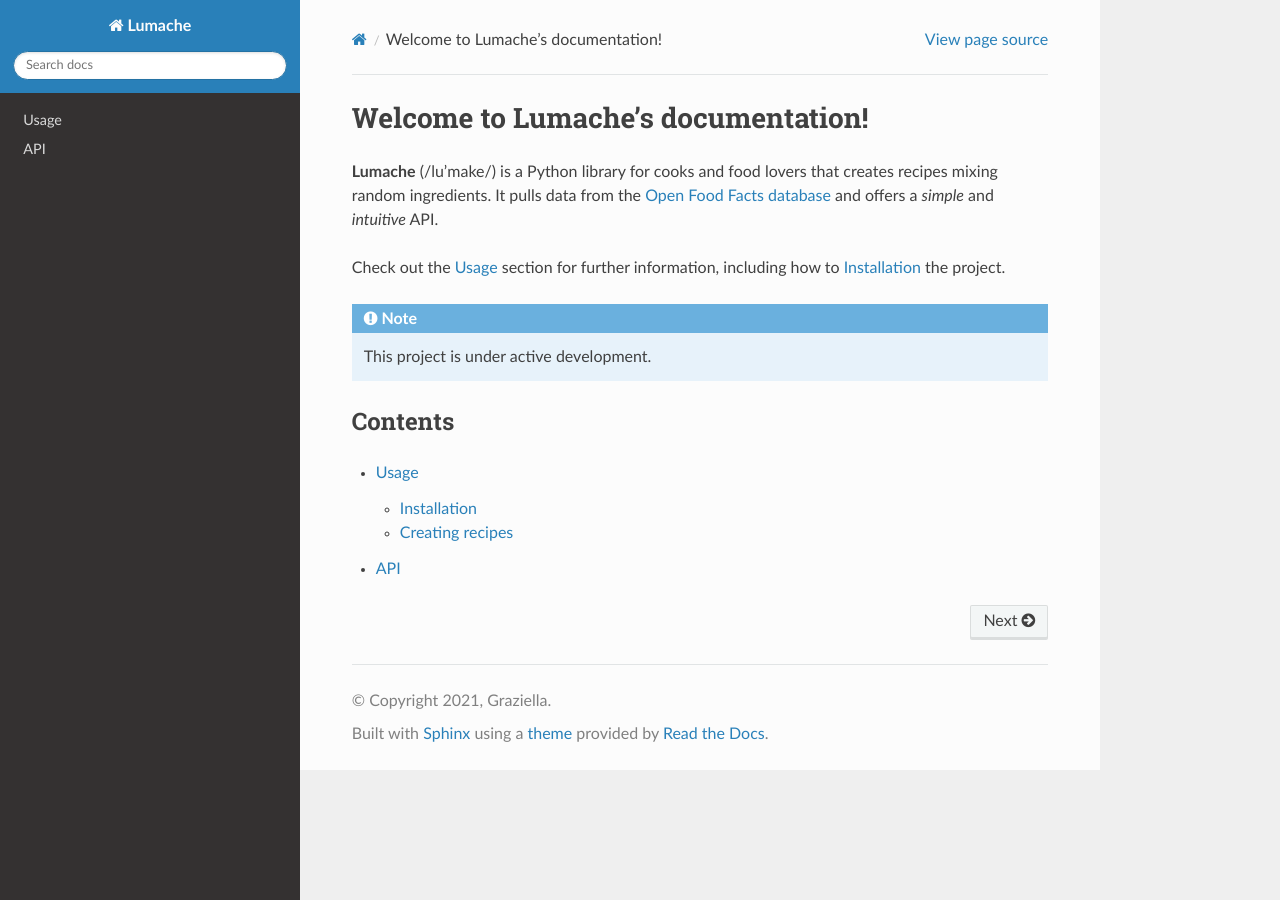
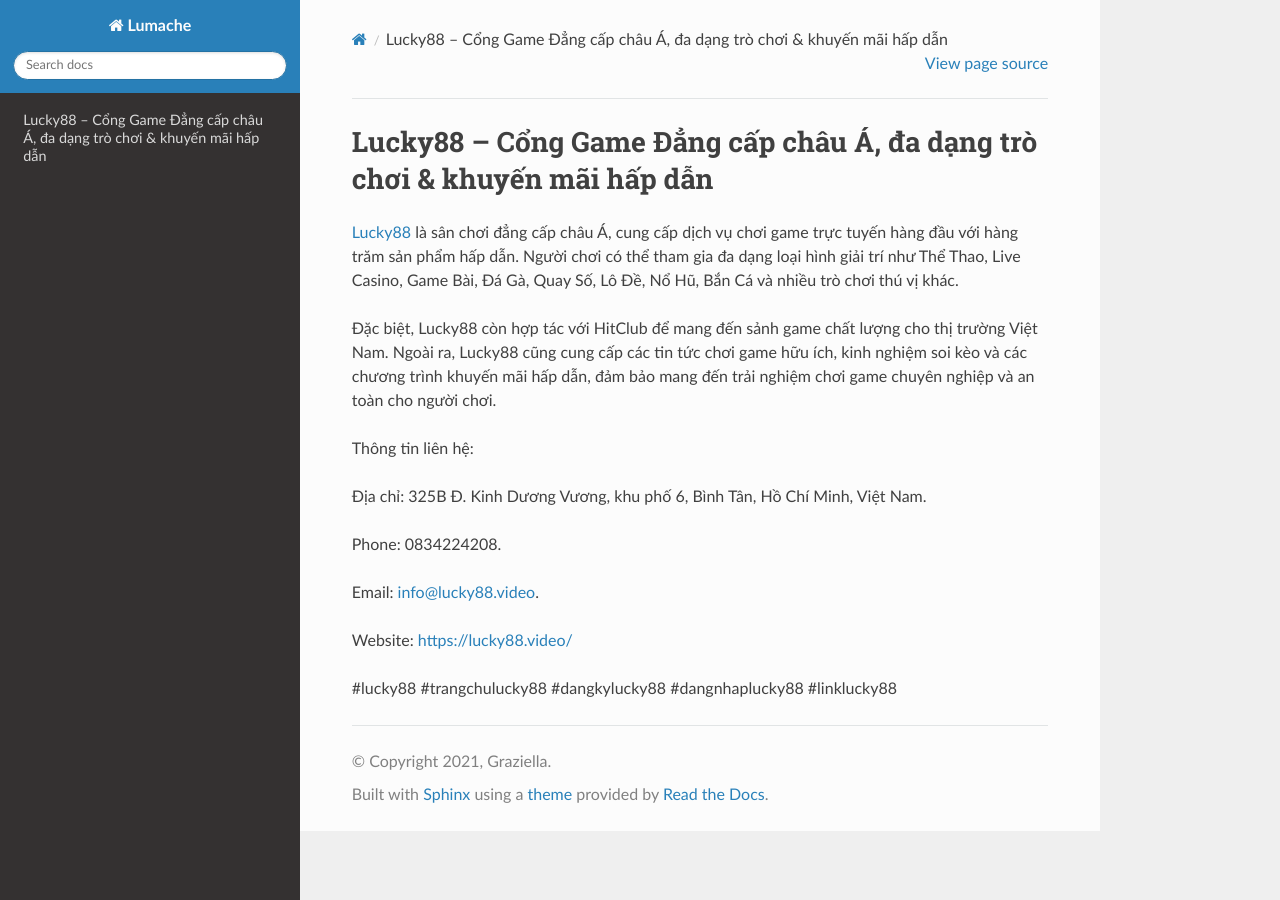
Before and after one commit to amaradasgupta3/lucky88video, a Sphinx documentation site: the page built from docs/source/index.rst, in a window 1280 px wide. Built offline with Sphinx 7.4.7 and the Read the Docs theme 3.1.0, drawn with Linux system fonts in a browser that asks for light colours.

Commit message:
Update index.rst

```diff
--- a/docs/source/index.rst
+++ b/docs/source/index.rst
@@ -1,22 +1,18 @@
-Welcome to Lumache's documentation!
+Lucky88 – Cổng Game Đẳng cấp châu Á, đa dạng trò chơi & khuyến mãi hấp dẫn
 ===================================
 
-**Lumache** (/lu'make/) is a Python library for cooks and food lovers
-that creates recipes mixing random ingredients.
-It pulls data from the `Open Food Facts database <https://world.openfoodfacts.org/>`_
-and offers a *simple* and *intuitive* API.
+`Lucky88 <https://lucky88.video/>`_ là sân chơi đẳng cấp châu Á, cung cấp dịch vụ chơi game trực tuyến hàng đầu với hàng trăm sản phẩm hấp dẫn. Người chơi có thể tham gia đa dạng loại hình giải trí như Thể Thao, Live Casino, Game Bài, Đá Gà, Quay Số, Lô Đề, Nổ Hũ, Bắn Cá và nhiều trò chơi thú vị khác.
 
-Check out the :doc:`usage` section for further information, including
-how to :ref:`installation` the project.
+Đặc biệt, Lucky88 còn hợp tác với HitClub để mang đến sảnh game chất lượng cho thị trường Việt Nam. Ngoài ra, Lucky88 cũng cung cấp các tin tức chơi game hữu ích, kinh nghiệm soi kèo và các chương trình khuyến mãi hấp dẫn, đảm bảo mang đến trải nghiệm chơi game chuyên nghiệp và an toàn cho người chơi.
 
-.. note::
+Thông tin liên hệ:
 
-   This project is under active development.
+Địa chỉ: 325B Đ. Kinh Dương Vương, khu phố 6, Bình Tân, Hồ Chí Minh, Việt Nam.
 
-Contents
---------
+Phone: 0834224208.
 
-.. toctree::
+Email: info@lucky88.video.
 
-   usage
-   api
+Website: https://lucky88.video/
+
+#lucky88 #trangchulucky88 #dangkylucky88 #dangnhaplucky88 #linklucky88
```
